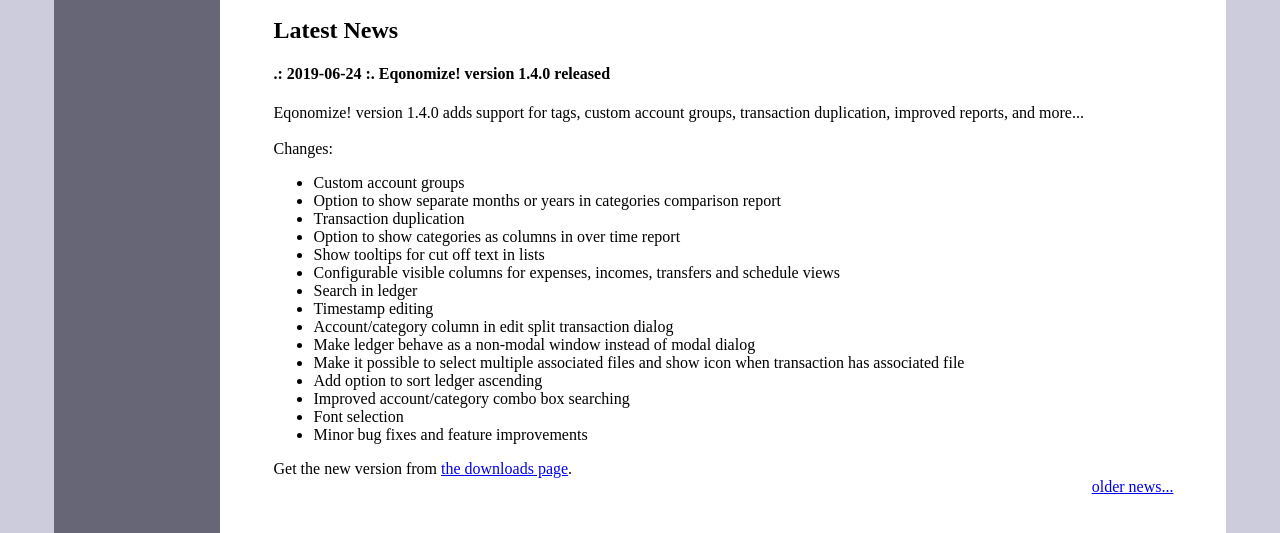
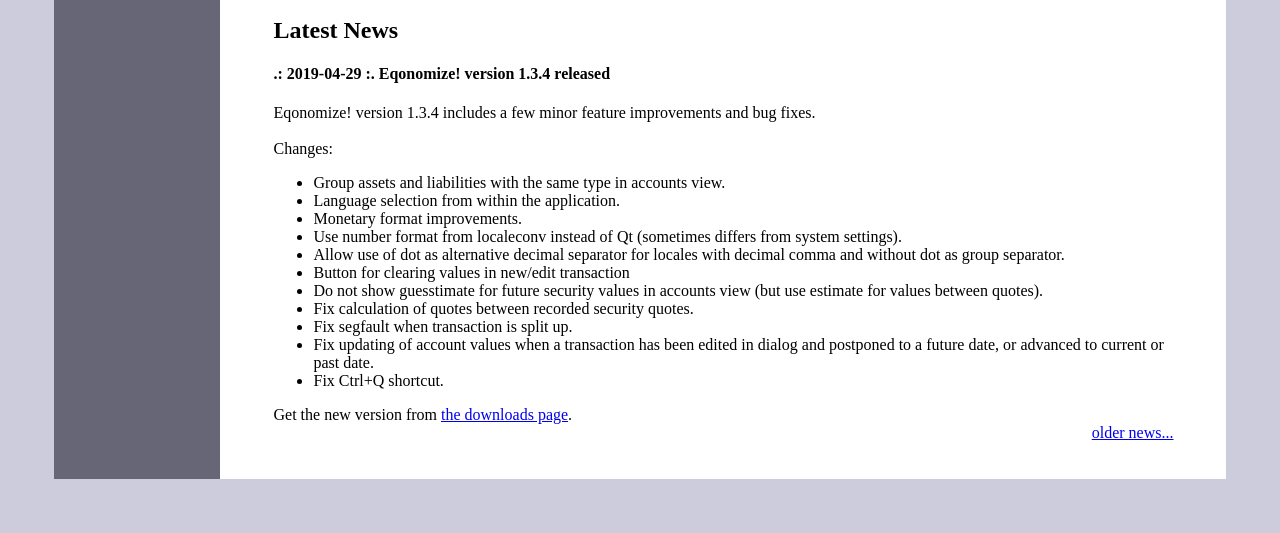
Before and after one commit to Eqonomize/eqonomize.github.io, a plain HTML site: page index.html in a window 1280 px wide. Shown: the part 927-1460 px from the top of the page. After the commit the page ends 1406 px from the top, so only its background shows below. Drawn offline with Linux system fonts and the light colour scheme.

Commit message:
Revert premature upload of new version info

```diff
--- a/index.html
+++ b/index.html
@@ -45,26 +45,22 @@ Sections:<br><hr color="White" size="1" noshade>
 	</div>
 	<br><hr width="490" color="white">
 	<h2>Latest News</h2>
-	<h4>.: 2019-06-24 :. Eqonomize! version 1.4.0 released</h4>
-	Eqonomize! version 1.4.0 adds support for tags, custom account groups, transaction duplication, improved reports, and more...
+	<h4>.: 2019-04-29 :. Eqonomize! version 1.3.4 released</h4>
+	Eqonomize! version 1.3.4 includes a few minor feature improvements and bug fixes.
 	<br><br>
 	Changes:
 	<ul>
-		<li>Custom account groups</li>
-		<li>Option to show separate months or years in categories comparison report</li>
-		<li>Transaction duplication</li>
-		<li>Option to show categories as columns in over time report</li>
-		<li>Show tooltips for cut off text in lists</li>
-		<li>Configurable visible columns for expenses, incomes, transfers and schedule views</li>
-		<li>Search in ledger</li>
-		<li>Timestamp editing</li>
-		<li>Account/category column in edit split transaction dialog</li>
-		<li>Make ledger behave as a non-modal window instead of modal dialog</li>
-		<li>Make it possible to select multiple associated files and show icon when transaction has associated file</li>
-		<li>Add option to sort ledger ascending</li>
-		<li>Improved account/category combo box searching</li>
-		<li>Font selection</li>
-		<li>Minor bug fixes and feature improvements</li>
+		<li>Group assets and liabilities with the same type in accounts view.</li>
+		<li>Language selection from within the application.</li>
+		<li>Monetary format improvements.</li>
+		<li>Use number format from localeconv instead of Qt (sometimes differs from system settings).</li>
+		<li>Allow use of dot as alternative decimal separator for locales with decimal comma and without dot as group separator.</li>
+		<li>Button for clearing values in new/edit transaction</li>
+		<li>Do not show guesstimate for future security values in accounts view (but use estimate for values between quotes).</li>
+		<li>Fix calculation of quotes between recorded security quotes.</li>
+		<li>Fix segfault when transaction is split up.</li>
+		<li>Fix updating of account values when a transaction has been edited in dialog and postponed to a future date, or advanced to current or past date.</li>
+		<li>Fix Ctrl+Q shortcut.</li>
 	</ul>
 	Get the new version from <a href="downloads.html">the downloads page</a>.
 	<br><div align="right"><a href="news.html">older news...</a></div>
```
Also changed, not shown: 1 other file.
